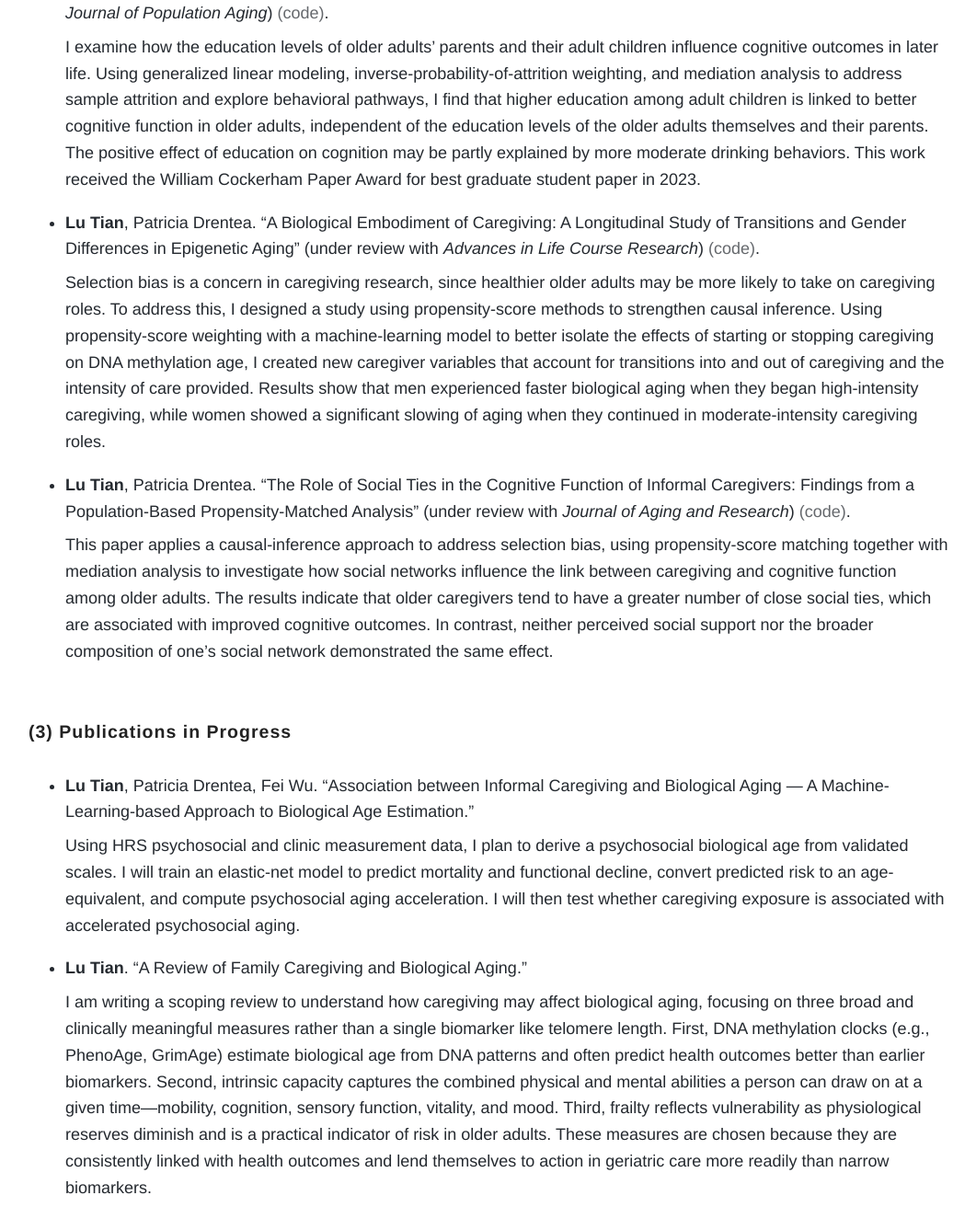
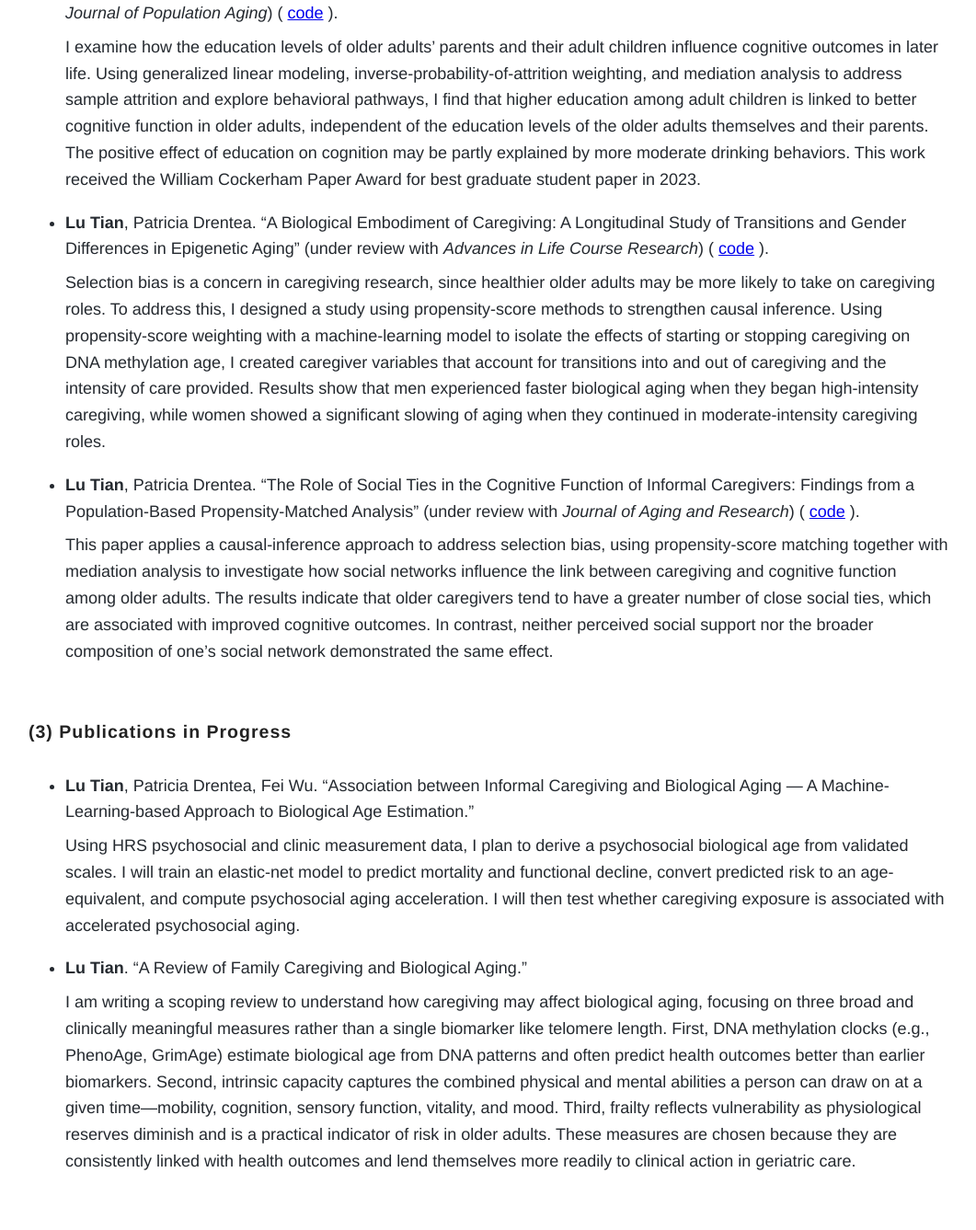
Before and after one commit to lu-tian-29840/lu-tian-29840.github.io, a Jekyll site: the page research/index.html, which Jekyll copies as it is, in a window 1280 px wide and 1400 px high, scrolled down 965 px. Shown: the top 1337 px of the window at 92% size, without its empty margins (109-1170 px from the left). Built offline with Jekyll 4.4.1, drawn with Linux system fonts in a browser that asks for light colours.

Commit message:
Add files via upload

```diff
--- a/research/index.html
+++ b/research/index.html
@@ -4,10 +4,10 @@
   <meta charset="utf-8">
   <meta name="viewport" content="width=device-width,initial-scale=1">
   <title>Research – LU TIAN</title>
-  <link rel="stylesheet" href="/css/main.css">
+  <link rel="stylesheet" href="/css/main.css?v=styleA2">
 </head>
 <body>
-  <!-- Tiny include: shared header/nav -->
+  <!-- Shared header/nav from the site root -->
   <div id="nav"></div>
   <script>
     fetch('/nav.html').then(r => r.text()).then(h => {
@@ -51,42 +51,53 @@
     <h3>(2) Publications under Review</h3>
     <ul>
       <li>
-        <strong>Lu Tian</strong>, Patricia Drentea. “Family Members’ Education and Cognitive Functioning Among Older Adults”
-        (R&amp;R with <em>Journal of Population Aging</em>) <span style="opacity:.7;">(code)</span>.
+        <strong>Lu Tian</strong>, Patricia Drentea.
+        “Family Members’ Education and Cognitive Functioning Among Older Adults”
+        (R&amp;R with <em>Journal of Population Aging</em>)
+        <span class="pub-links">(
+          <a href="https://github.com/lu-tian-29840/Family-Members-Education-and-Cognitive-Function-of-Older-Adults" target="_blank" rel="noopener">code</a>
+        )</span>.
         <p style="margin-top:8px;">
-          I examine how the education levels of older adults’ parents and their adult children influence cognitive outcomes in later life.
-          Using generalized linear modeling, inverse-probability-of-attrition weighting, and mediation analysis to address sample
-          attrition and explore behavioral pathways, I find that higher education among adult children is linked to better cognitive
-          function in older adults, independent of the education levels of the older adults themselves and their parents. The positive
-          effect of education on cognition may be partly explained by more moderate drinking behaviors. This work received the William
-          Cockerham Paper Award for best graduate student paper in 2023.
+          I examine how the education levels of older adults’ parents and their adult children influence cognitive outcomes
+          in later life. Using generalized linear modeling, inverse-probability-of-attrition weighting, and mediation analysis
+          to address sample attrition and explore behavioral pathways, I find that higher education among adult children is
+          linked to better cognitive function in older adults, independent of the education levels of the older adults
+          themselves and their parents. The positive effect of education on cognition may be partly explained by more moderate
+          drinking behaviors. This work received the William Cockerham Paper Award for best graduate student paper in 2023.
         </p>
       </li>
 
       <li>
-        <strong>Lu Tian</strong>, Patricia Drentea. “A Biological Embodiment of Caregiving: A Longitudinal Study of Transitions and
-        Gender Differences in Epigenetic Aging” (under review with <em>Advances in Life Course Research</em>)
-        <span style="opacity:.7;">(code)</span>.
+        <strong>Lu Tian</strong>, Patricia Drentea.
+        “A Biological Embodiment of Caregiving: A Longitudinal Study of Transitions and Gender Differences in Epigenetic Aging”
+        (under review with <em>Advances in Life Course Research</em>)
+        <span class="pub-links">(
+          <a href="https://github.com/lu-tian-29840/A-Biological-Embodiment-of-Caregiving" target="_blank" rel="noopener">code</a>
+        )</span>.
         <p style="margin-top:8px;">
-          Selection bias is a concern in caregiving research, since healthier older adults may be more likely to take on caregiving roles.
-          To address this, I designed a study using propensity-score methods to strengthen causal inference. Using propensity-score weighting
-          with a machine-learning model to better isolate the effects of starting or stopping caregiving on DNA methylation age, I created
-          new caregiver variables that account for transitions into and out of caregiving and the intensity of care provided. Results show
-          that men experienced faster biological aging when they began high-intensity caregiving, while women showed a significant slowing
-          of aging when they continued in moderate-intensity caregiving roles.
+          Selection bias is a concern in caregiving research, since healthier older adults may be more likely to take on
+          caregiving roles. To address this, I designed a study using propensity-score methods to strengthen causal inference.
+          Using propensity-score weighting with a machine-learning model to isolate the effects of starting or stopping
+          caregiving on DNA methylation age, I created caregiver variables that account for transitions into and out of
+          caregiving and the intensity of care provided. Results show that men experienced faster biological aging when they
+          began high-intensity caregiving, while women showed a significant slowing of aging when they continued in
+          moderate-intensity caregiving roles.
         </p>
       </li>
 
       <li>
-        <strong>Lu Tian</strong>, Patricia Drentea. “The Role of Social Ties in the Cognitive Function of Informal Caregivers:
-        Findings from a Population-Based Propensity-Matched Analysis” (under review with <em>Journal of Aging and Research</em>)
-        <span style="opacity:.7;">(code)</span>.
+        <strong>Lu Tian</strong>, Patricia Drentea.
+        “The Role of Social Ties in the Cognitive Function of Informal Caregivers: Findings from a Population-Based Propensity-Matched Analysis”
+        (under review with <em>Journal of Aging and Research</em>)
+        <span class="pub-links">(
+          <a href="https://github.com/lu-tian-29840/Propensity-Score-Matching" target="_blank" rel="noopener">code</a>
+        )</span>.
         <p style="margin-top:8px;">
-          This paper applies a causal-inference approach to address selection bias, using propensity-score matching together with
-          mediation analysis to investigate how social networks influence the link between caregiving and cognitive function among older
-          adults. The results indicate that older caregivers tend to have a greater number of close social ties, which are associated with
-          improved cognitive outcomes. In contrast, neither perceived social support nor the broader composition of one’s social network
-          demonstrated the same effect.
+          This paper applies a causal-inference approach to address selection bias, using propensity-score matching together
+          with mediation analysis to investigate how social networks influence the link between caregiving and cognitive function
+          among older adults. The results indicate that older caregivers tend to have a greater number of close social ties,
+          which are associated with improved cognitive outcomes. In contrast, neither perceived social support nor the broader
+          composition of one’s social network demonstrated the same effect.
         </p>
       </li>
     </ul>
@@ -94,8 +105,8 @@
     <h3>(3) Publications in Progress</h3>
     <ul>
       <li>
-        <strong>Lu Tian</strong>, Patricia Drentea, Fei Wu. “Association between Informal Caregiving and Biological Aging —
-        A Machine-Learning-based Approach to Biological Age Estimation.”
+        <strong>Lu Tian</strong>, Patricia Drentea, Fei Wu.
+        “Association between Informal Caregiving and Biological Aging — A Machine-Learning-based Approach to Biological Age Estimation.”
         <p style="margin-top:8px;">
           Using HRS psychosocial and clinic measurement data, I plan to derive a psychosocial biological age from validated scales.
           I will train an elastic-net model to predict mortality and functional decline, convert predicted risk to an age-equivalent,
@@ -107,13 +118,13 @@
       <li>
         <strong>Lu Tian</strong>. “A Review of Family Caregiving and Biological Aging.”
         <p style="margin-top:8px;">
-          I am writing a scoping review to understand how caregiving may affect biological aging, focusing on three broad and clinically
-          meaningful measures rather than a single biomarker like telomere length. First, DNA methylation clocks (e.g., PhenoAge, GrimAge)
-          estimate biological age from DNA patterns and often predict health outcomes better than earlier biomarkers. Second, intrinsic
-          capacity captures the combined physical and mental abilities a person can draw on at a given time—mobility, cognition, sensory
-          function, vitality, and mood. Third, frailty reflects vulnerability as physiological reserves diminish and is a practical indicator
-          of risk in older adults. These measures are chosen because they are consistently linked with health outcomes and lend themselves
-          to action in geriatric care more readily than narrow biomarkers.
+          I am writing a scoping review to understand how caregiving may affect biological aging, focusing on three broad and
+          clinically meaningful measures rather than a single biomarker like telomere length. First, DNA methylation clocks
+          (e.g., PhenoAge, GrimAge) estimate biological age from DNA patterns and often predict health outcomes better than earlier
+          biomarkers. Second, intrinsic capacity captures the combined physical and mental abilities a person can draw on at a given
+          time—mobility, cognition, sensory function, vitality, and mood. Third, frailty reflects vulnerability as physiological
+          reserves diminish and is a practical indicator of risk in older adults. These measures are chosen because they are
+          consistently linked with health outcomes and lend themselves more readily to clinical action in geriatric care.
         </p>
       </li>
     </ul>
```
